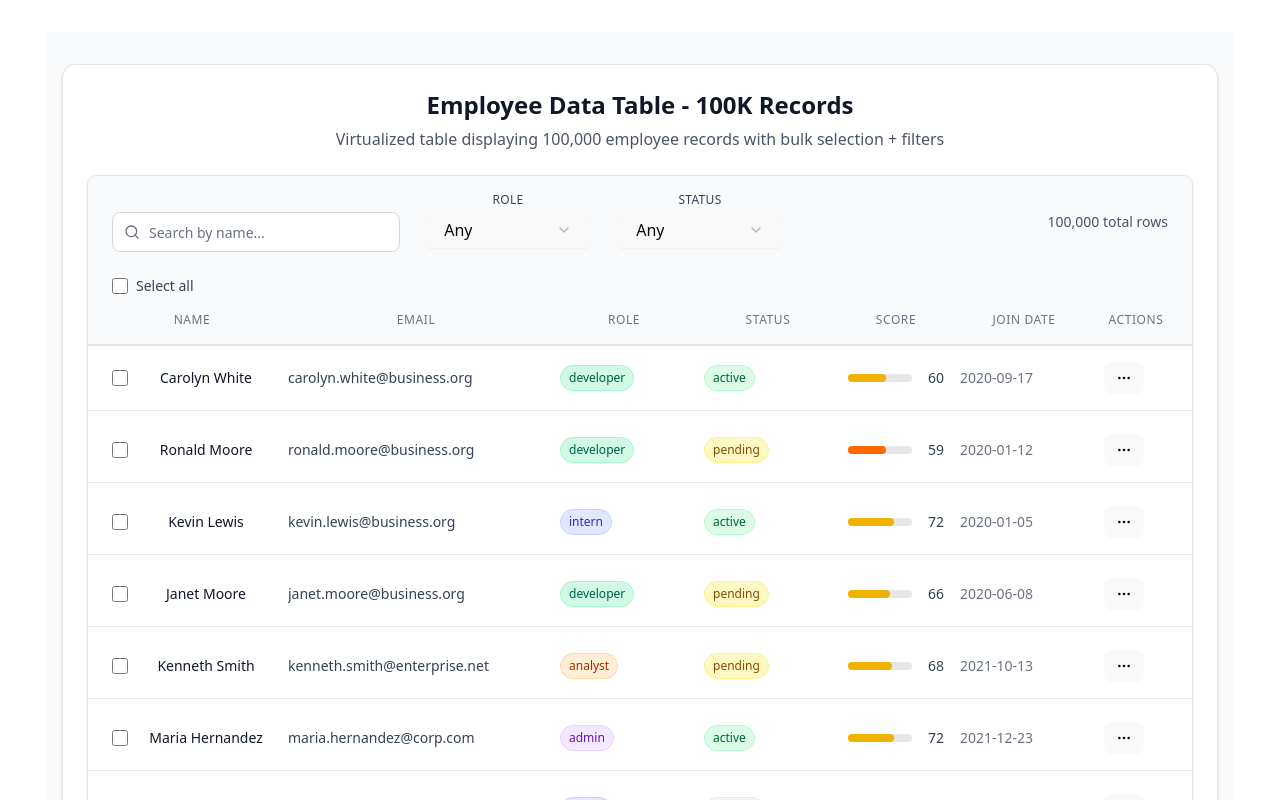
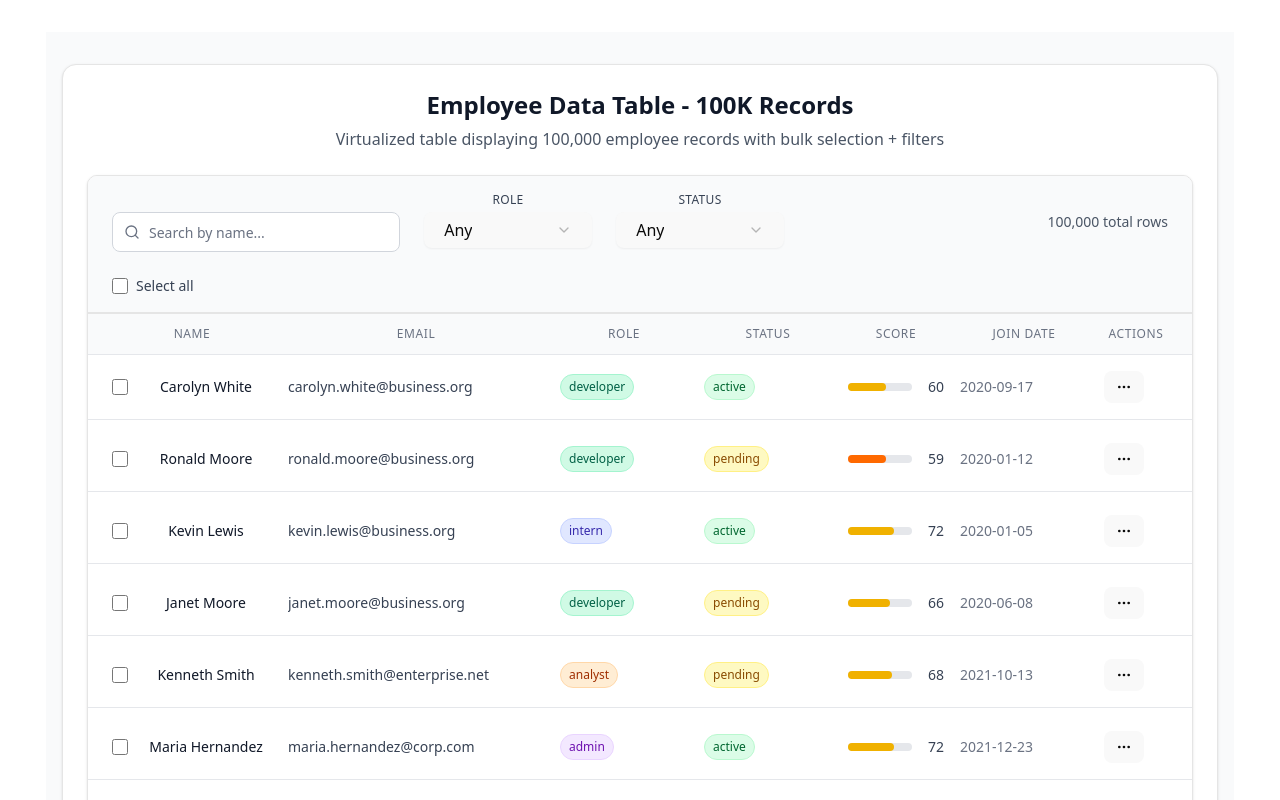
Before and after one commit to amoghs96/litvue-take-home, a React (Vite) app in the folder my-project/: page / in a window 1280 px wide. Shown: the top 800 px of the page. Built offline with nearby package versions, Linux system fonts and the light colour scheme.

Commit message:
remove minwidth and make scrolling responsive

```diff
--- a/my-project/src/components/table/ActionsDropdown.tsx
+++ b/my-project/src/components/table/ActionsDropdown.tsx
@@ -1,5 +1,5 @@
 import React, { useState } from 'react';
-import { MoreHorizontal, Trash2, Edit, Star } from 'lucide-react';
+import { MoreHorizontal, Trash2, Edit, ArrowUpDown } from 'lucide-react';
 import { TableRow, Status } from '@/types/table';
 import { Button } from '@/components/ui/button';
 import {
@@ -104,7 +104,7 @@ export const ActionsDropdown: React.FC<ActionsDropdownProps> = ({
 
         <DropdownMenuSub>
           <DropdownMenuSubTrigger>
-            <Star className="mr-2 h-4 w-4" />
+            <ArrowUpDown className="mr-2 h-4 w-4" />
             Update Score
           </DropdownMenuSubTrigger>
           <DropdownMenuSubContent>
--- a/my-project/src/components/table/TableHeader.tsx
+++ b/my-project/src/components/table/TableHeader.tsx
@@ -182,14 +182,6 @@ export const TableHeader: React.FC<TableHeaderProps> = ({
               <Button
                 variant="outline"
                 size="sm"
-                className="border-blue-600 text-blue-700 hover:bg-blue-50"
-                aria-label={`Export ${selectedCount} selected rows`}
-              >
-                Export Selected
-              </Button>
-              <Button
-                variant="outline"
-                size="sm"
                 className="border-red-600 text-red-700 hover:bg-red-50"
                 aria-label={`Delete ${selectedCount} selected rows`}
                 onClick={handleBulkDelete}
@@ -201,35 +193,6 @@ export const TableHeader: React.FC<TableHeaderProps> = ({
           )}
         </div>
       </div>
-
-      {/* Column Headers */}
-      <div
-        className="flex gap-4 mt-4 text-xs font-medium text-gray-500 uppercase tracking-wider"
-        role="row"
-        aria-label="Column headers"
-      >
-        <div className="w-40 flex-shrink-0" role="columnheader">
-          Name
-        </div>
-        <div className="w-64 flex-shrink-0" role="columnheader">
-          Email
-        </div>
-        <div className="w-32 flex-shrink-0" role="columnheader">
-          Role
-        </div>
-        <div className="w-32 flex-shrink-0" role="columnheader">
-          Status
-        </div>
-        <div className="w-24 flex-shrink-0" role="columnheader">
-          Score
-        </div>
-        <div className="w-32 flex-shrink-0" role="columnheader">
-          Join Date
-        </div>
-        <div className="w-16 flex-shrink-0" role="columnheader">
-          Actions
-        </div>
-      </div>
     </div>
   );
 };
--- a/my-project/src/components/table/VirtualizedTable.tsx
+++ b/my-project/src/components/table/VirtualizedTable.tsx
@@ -86,6 +86,35 @@ export const VirtualizedTable: React.FC<ExtendedVirtualizedTableProps> = ({
         aria-label="Table body"
       >
         <div
+          className="sticky top-0 z-10 bg-gray-50 border-b border-gray-200 flex gap-4 px-6 py-3 text-xs font-medium text-gray-500 uppercase tracking-wider"
+          role="row"
+          aria-label="Column headers"
+        >
+          <div className="w-40 flex-shrink-0" role="columnheader">
+            Name
+          </div>
+          <div className="w-64 flex-shrink-0" role="columnheader">
+            Email
+          </div>
+          <div className="w-32 flex-shrink-0" role="columnheader">
+            Role
+          </div>
+          <div className="w-32 flex-shrink-0" role="columnheader">
+            Status
+          </div>
+          <div className="w-24 flex-shrink-0" role="columnheader">
+            Score
+          </div>
+          <div className="w-32 flex-shrink-0" role="columnheader">
+            Join Date
+          </div>
+          <div className="w-16 flex-shrink-0" role="columnheader">
+            Actions
+          </div>
+        </div>
+
+        {/* Table Content */}
+        <div
           style={{
             height: `${virtualizer.getTotalSize()}px`,
             width: '100%',
```
